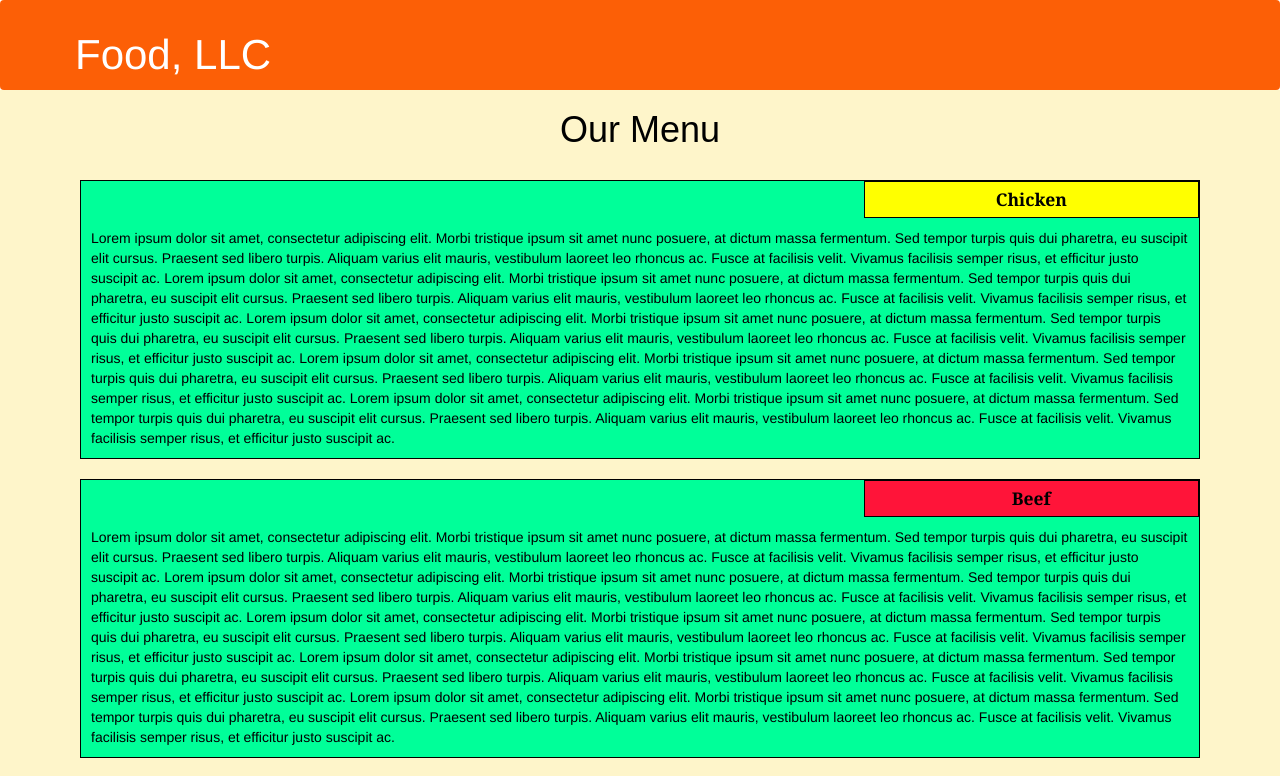
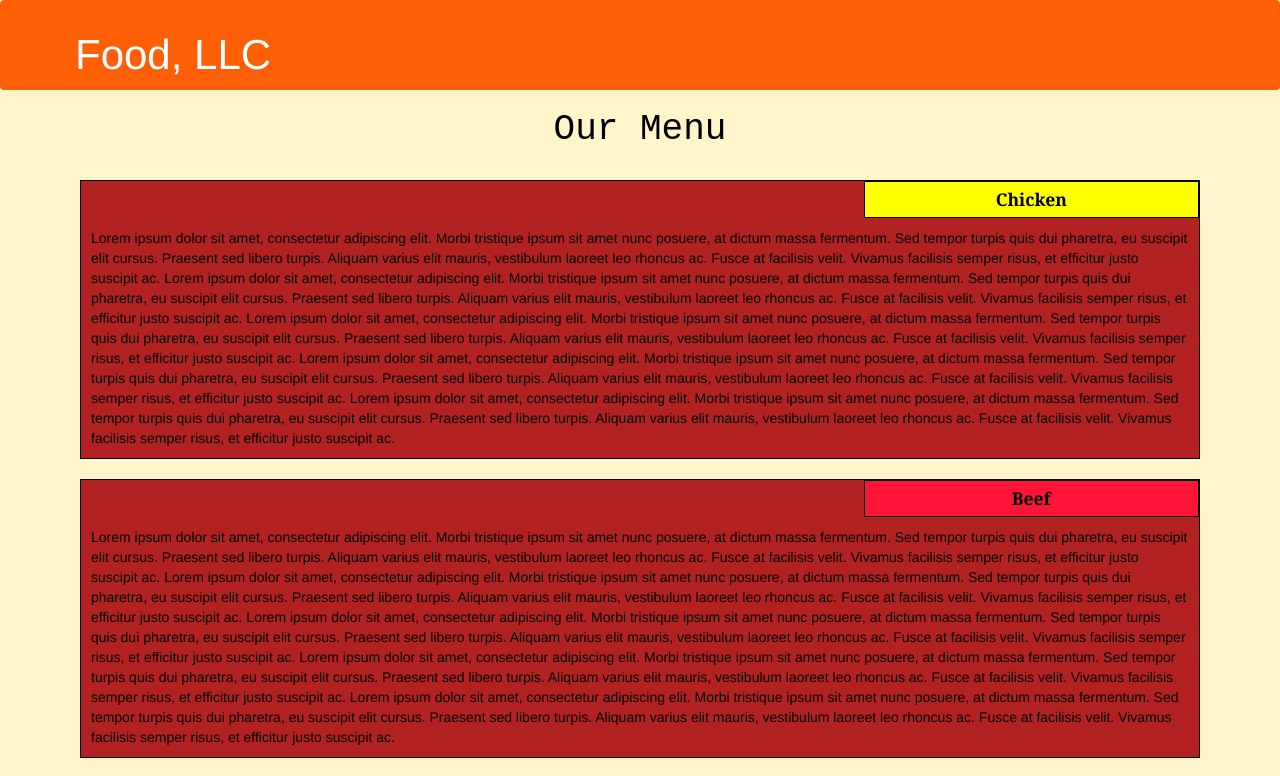
Before and after one commit to mutmainaho/coursera-, a plain HTML site: page module-3-solution/index.html in a window 1280 px wide. Shown: the top 776 px of the page. Drawn offline with Linux system fonts and the light colour scheme.

Commit message:
final commit

```diff
--- a/module-3-solution/css/styles.css
+++ b/module-3-solution/css/styles.css
@@ -5,7 +5,7 @@
 }
 
 h1 {
-	font-family: Brushstroke, fantasy;
+	font-family: monospace;
 	color: #000000;
 }
 
@@ -31,7 +31,7 @@ p {
 
 section {
 	border:	1px solid black;
-	background-color: #00FF99;
+	background-color:firebrick;
 	width: 100%;
 	height: auto;
 	font-family: Helvetica;
```
